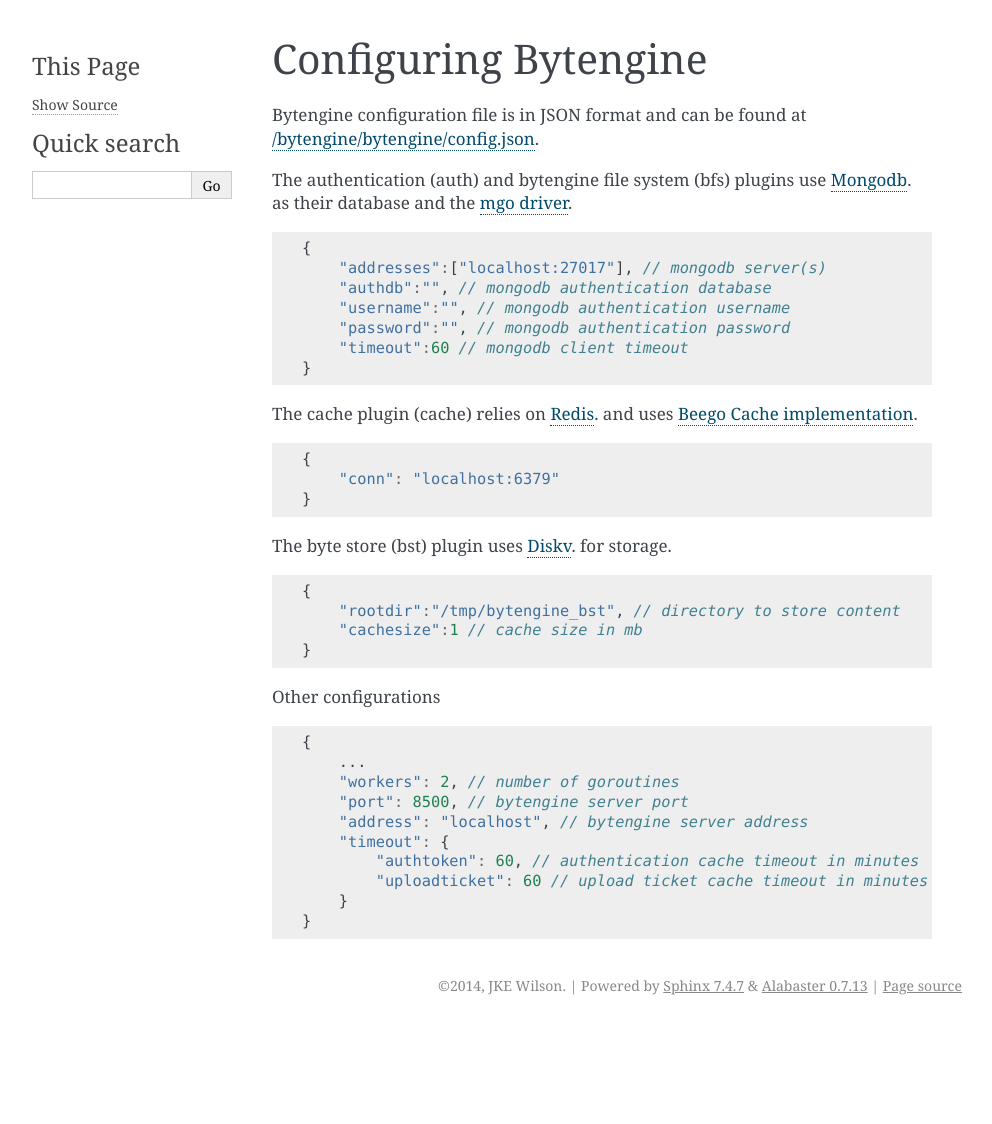
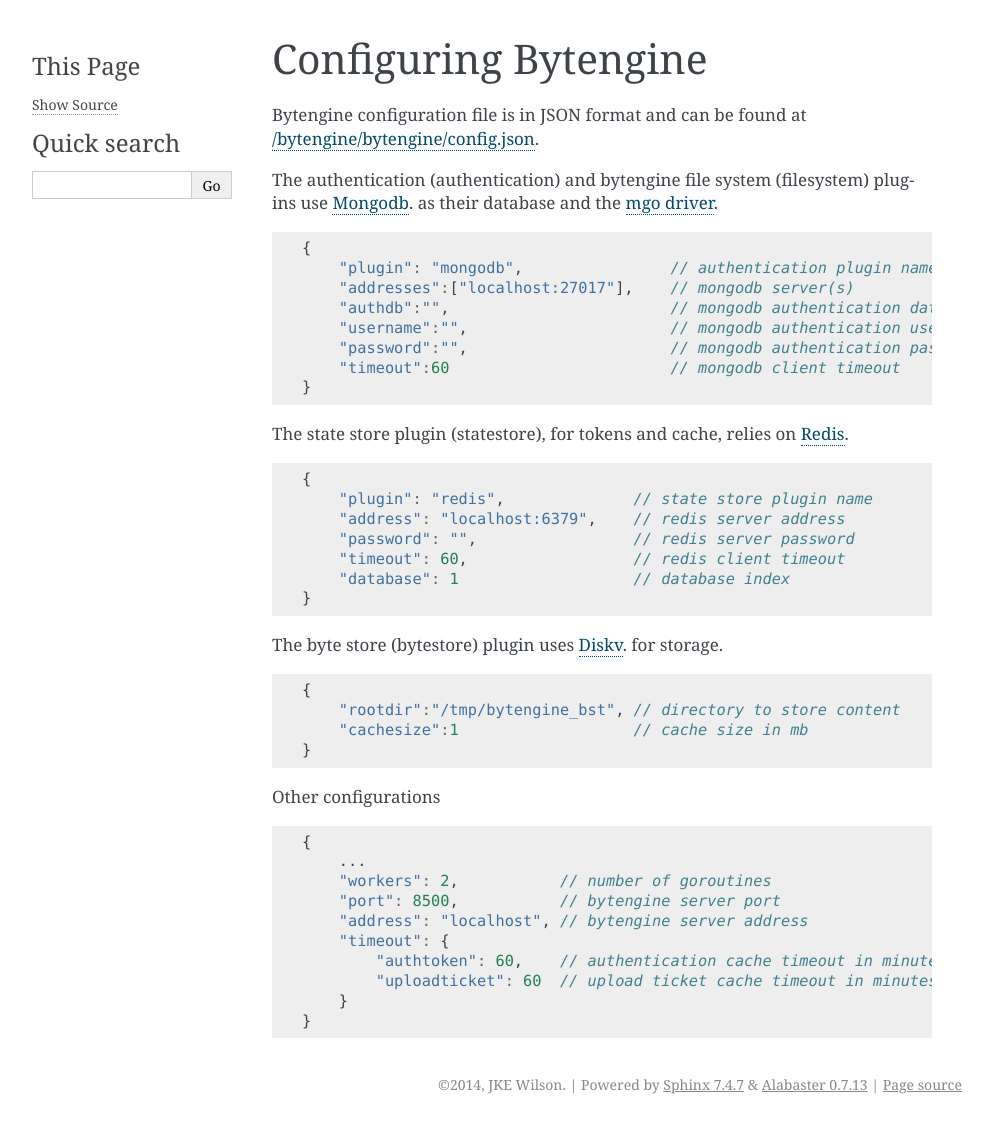
Before and after one commit to johnwilson/bytengine_docs, a Sphinx documentation site: the page built from docs/config.rst, in a window 1280 px wide. Shown: the whole page, without its empty margins (148-1140 px from the left). Built offline with Sphinx 7.4.7, drawn with Linux system fonts in a browser that asks for light colours; before the commit the page ends 1025 px from its top, so only the background shows below that.

Commit message:
updated docs in line with bytengine refactoring

```diff
--- a/docs/config.rst
+++ b/docs/config.rst
@@ -4,38 +4,42 @@
 =====================
 
 Bytengine configuration file is in JSON format and can be found at
-`/bytengine/bytengine/config.json <https://github.com/johnwilson/bytengine/blob/master/bytengine/config.json>`_.
+`/bytengine/bytengine/config.json <https://github.com/johnwilson/bytengine/blob/master/cmd/bytengine/config.json>`_.
 
-The authentication (auth) and bytengine file system (bfs) plugins use
+The authentication (authentication) and bytengine file system (filesystem) plugins use
 `Mongodb <http://www.mongodb.org/>`_. as their database and the
 `mgo driver <http://godoc.org/gopkg.in/mgo.v2#DialInfo>`_.
 
 .. code-block:: javascript
 
     {
-        "addresses":["localhost:27017"], // mongodb server(s)
-        "authdb":"", // mongodb authentication database
-        "username":"", // mongodb authentication username
-        "password":"", // mongodb authentication password
-        "timeout":60 // mongodb client timeout
+        "plugin": "mongodb",                // authentication plugin name
+        "addresses":["localhost:27017"],    // mongodb server(s)
+        "authdb":"",                        // mongodb authentication database
+        "username":"",                      // mongodb authentication username
+        "password":"",                      // mongodb authentication password
+        "timeout":60                        // mongodb client timeout
     }
 
-The cache plugin (cache) relies on `Redis <http://redis.io/>`_. and uses
-`Beego Cache implementation <https://github.com/astaxie/beego/tree/master/cache>`_.
+The state store plugin (statestore), for tokens and cache, relies on `Redis <http://redis.io/>`_.
 
 .. code-block:: javascript
 
     {
-        "conn": "localhost:6379"
+        "plugin": "redis",              // state store plugin name
+        "address": "localhost:6379",    // redis server address
+        "password": "",                 // redis server password
+        "timeout": 60,                  // redis client timeout
+        "database": 1                   // database index
     }
 
-The byte store (bst) plugin uses `Diskv <https://github.com/peterbourgon/diskv>`_. for storage.
+The byte store (bytestore) plugin uses `Diskv <https://github.com/peterbourgon/diskv>`_. for storage.
 
 .. code-block:: javascript
 
     {
         "rootdir":"/tmp/bytengine_bst", // directory to store content
-        "cachesize":1 // cache size in mb
+        "cachesize":1                   // cache size in mb
     }
 
 Other configurations
@@ -44,11 +48,11 @@
 
     {
         ...
-        "workers": 2, // number of goroutines
-        "port": 8500, // bytengine server port
+        "workers": 2,           // number of goroutines
+        "port": 8500,           // bytengine server port
         "address": "localhost", // bytengine server address
         "timeout": {
-            "authtoken": 60, // authentication cache timeout in minutes
-            "uploadticket": 60 // upload ticket cache timeout in minutes
+            "authtoken": 60,    // authentication cache timeout in minutes
+            "uploadticket": 60  // upload ticket cache timeout in minutes
         }
     }
--- a/docs/funcs.rst
+++ b/docs/funcs.rst
@@ -13,7 +13,7 @@
 Currently only a sample function ``pretty`` which pretty prints bfs commands is
 included as an example but further useful ones will be added eventually. You can
 view the filter function plugin code implementation in
-`/bytengine/fltcore/fltcore.go <https://github.com/johnwilson/bytengine/blob/master/fltcore/fltcore.go>`_.
+`/bytengine/fltcore/fltcore.go <https://github.com/johnwilson/bytengine/blob/master/datafilter/builtin/builtin.go>`_.
 
 **Example**::
 
--- a/docs/quickbshell.rst
+++ b/docs/quickbshell.rst
@@ -17,7 +17,7 @@
 
 .. code-block:: bash
 
-    go get github.com/johnwilson/bshell
+    go get github.com/johnwilson/bytengine/cmd/bshell
     bshell run -u=admin -p=password
 
 **Create database**
```
